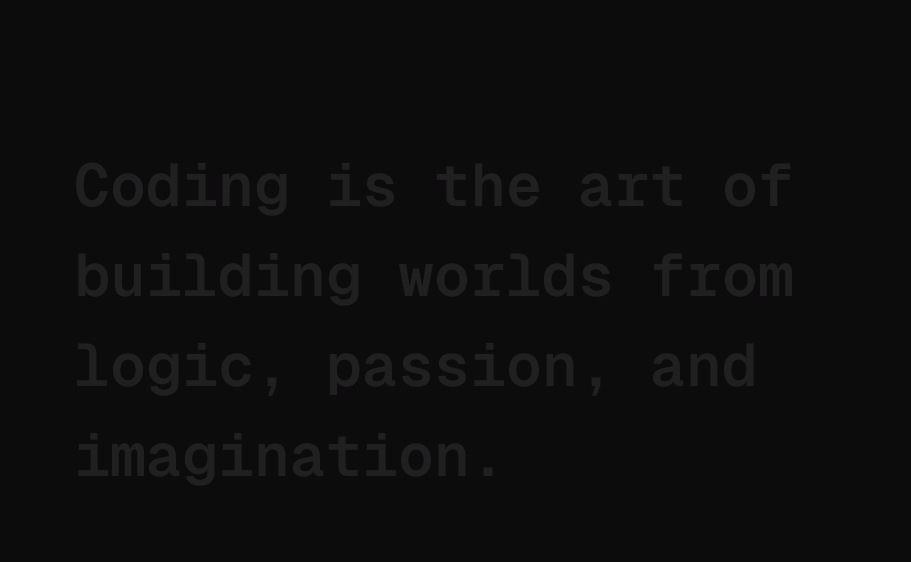
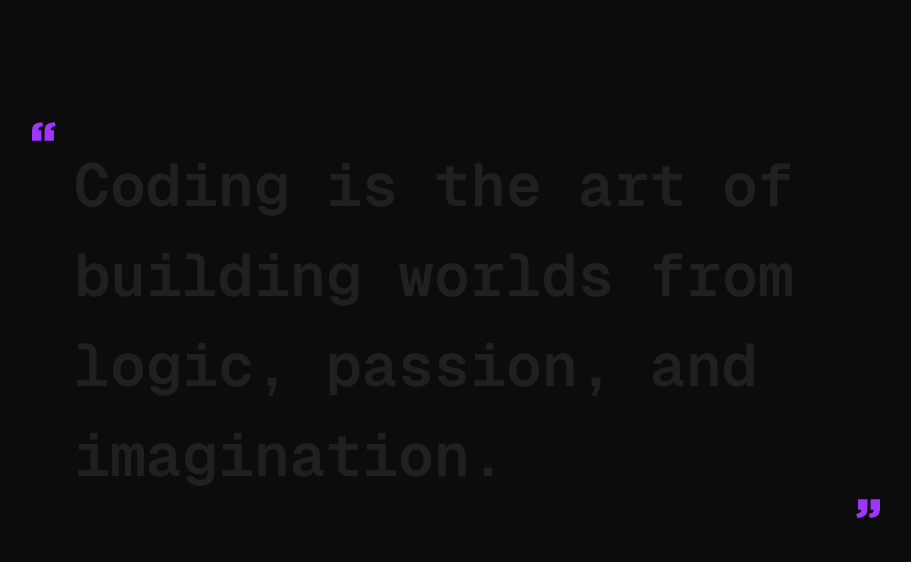
Before and after one commit to Maarzano/M.0, a React (Vite) app: page / in a window 1280 px wide. Shown: the part 900-1462 px from the top of the page, without its empty margins (184-1095 px from the left). Built offline with nearby package versions, Linux system fonts and the light colour scheme; a web font is replaced by a local one.

Commit message:
feat(quotes(FraseDia)) ativa os quotes na frase do dia

```diff
--- a/src/Pages/Sobre/FraseDia/index.tsx
+++ b/src/Pages/Sobre/FraseDia/index.tsx
@@ -5,7 +5,7 @@ const FraseDia = () => {
     return (
         <Wrapper>
             <div>
-                <ScrollReveal fontSize="6rem">
+                <ScrollReveal fontSize="6rem" showQuotes>
                     {/*Essa frase virá de API, é apenas temporário */}
                     Coding is the art of building worlds from logic, passion, and imagination.
                 </ScrollReveal>
```
